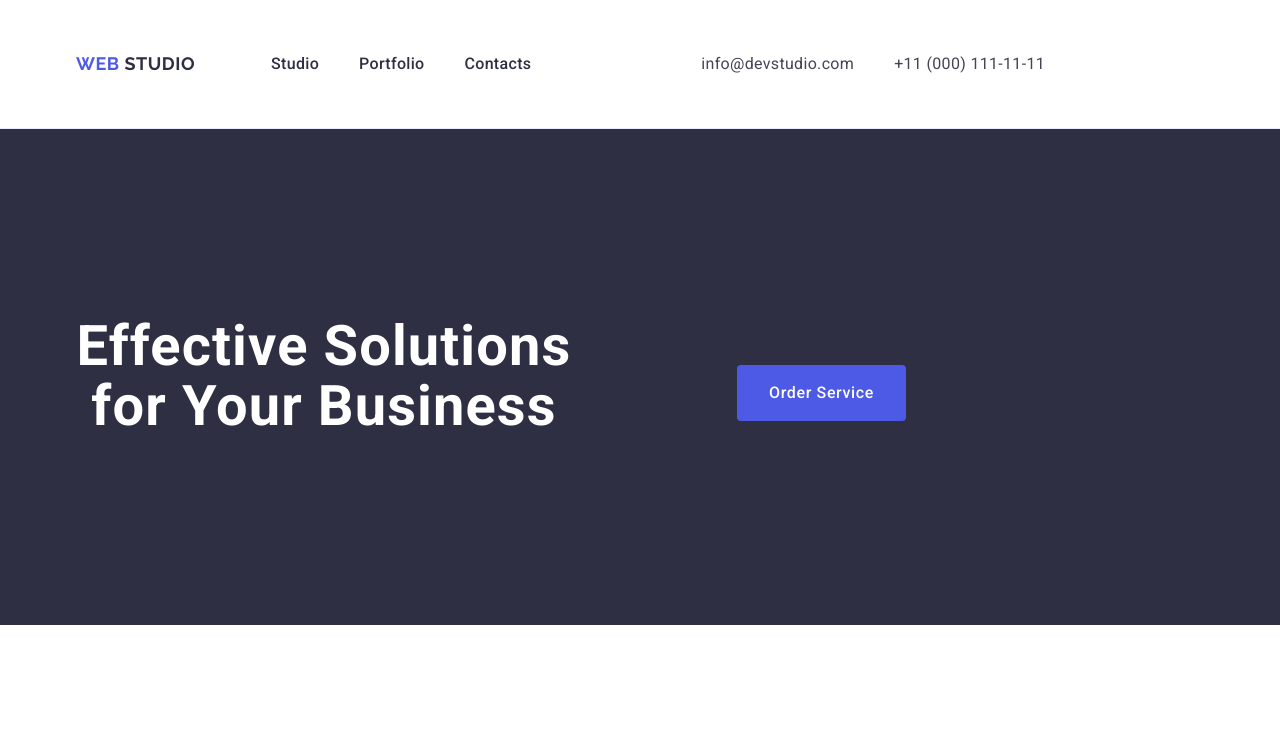
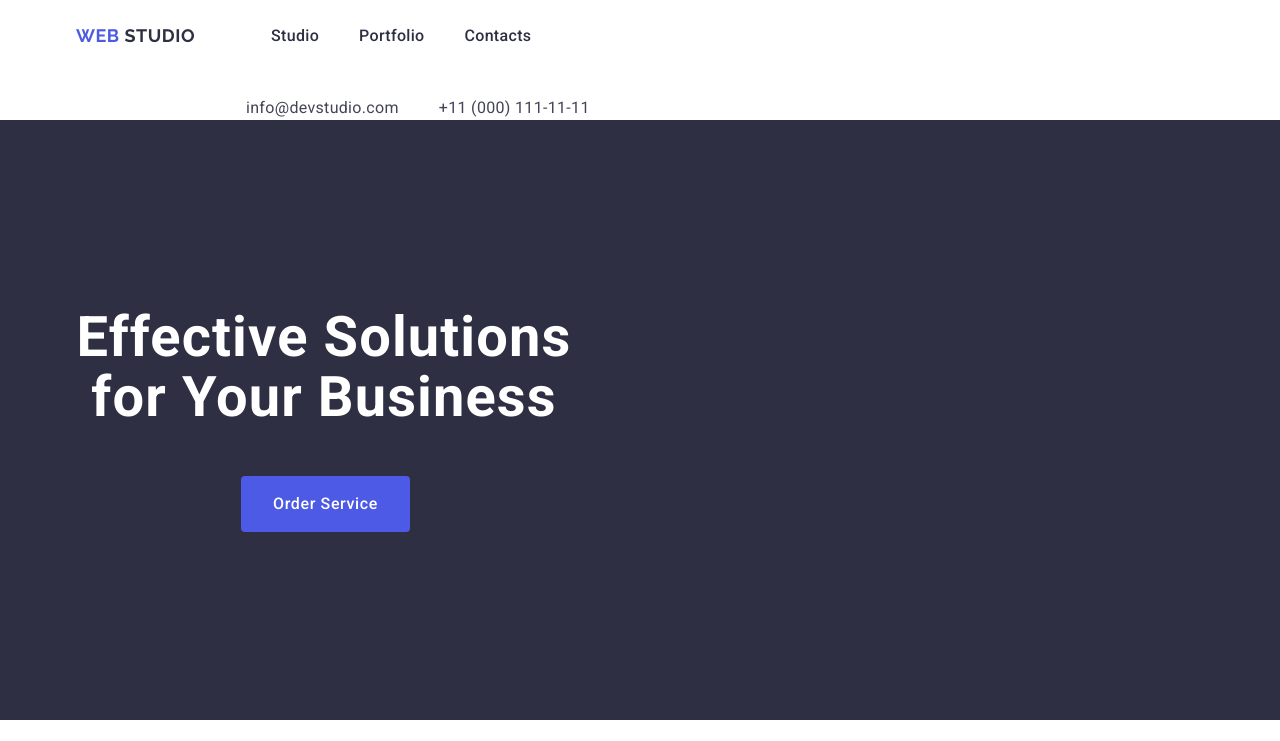
Before and after one commit to Andriinaska/goit-markup-hw-03, a plain HTML site: page index.html in a window 1280 px wide. Shown: the top 741 px of the page. Drawn offline with Linux system fonts and the light colour scheme.

Commit message:
change14

```diff
--- a/css/styles.css
+++ b/css/styles.css
@@ -1,7 +1,6 @@
  html {
           height: 100%;
  }
-
         h1,
         h2,
         h3,
@@ -16,7 +15,9 @@
             padding-left: 0;
             margin: 0;
         }
-
+img {
+    display: block;
+}
  body {
      font-family: Roboto, sans-serif;
      color: #434455;
@@ -45,14 +46,9 @@
          padding-right: 15px;
          margin-left: auto;
          margin-right: auto;
-        display: flex;
+
 }
-.header {
-    background-color: #FFFFFF;
-         padding: 28px 0;
-         border-bottom: 1px solid#e7e9fc;
-         display: flex;
-}
+
 .nav{
      list-style: none;
         padding-left: 0;
@@ -358,6 +354,7 @@ display: inline-block;
      line-height: 24px;
      letter-spacing: 0.02em;
          padding: 100px 0;
+         display: inline-block;
 
 }
 
```
Lines whose indentation alone changed are shown as unchanged.
